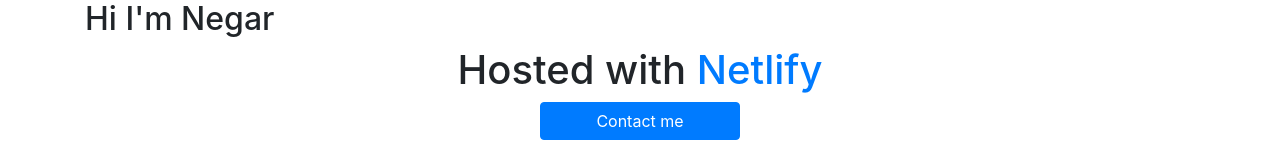
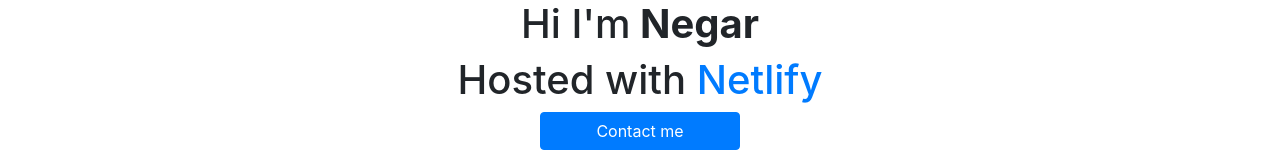
Before and after one commit to negarkarimi9023/MyApp, a plain HTML site: page index.html in a window 1280 px wide. Shown: the top 158 px of the page. Drawn offline with nearby package versions, Linux system fonts and the light colour scheme.

Commit message:
changeStyleName

```diff
--- a/index.html
+++ b/index.html
@@ -15,7 +15,7 @@
   </head>
   <body>
     <div class="container">
-          <h2>Hi I'm Negar</h2>
+          <h1> Hi I'm<strong> Negar</strong></h1>
       <h1>
         Hosted with
         <a href="https://www.netlify.com">Netlify</a>
```
